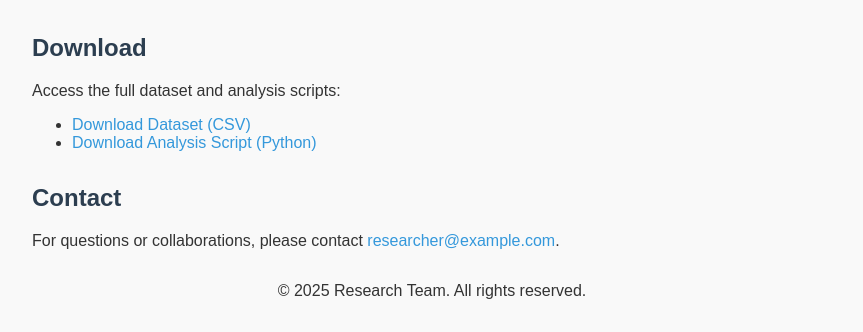
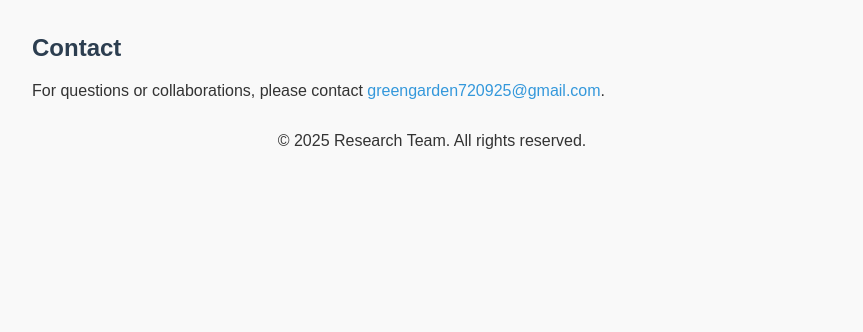
Before and after one commit to greengarden0925/COVIDWearableDevice, a plain HTML site: page index.html in a window 1280 px wide. Shown: the part 974-1306 px from the top of the page, without its empty margins (208-1071 px from the left). After the commit the page ends 1156 px from the top, so only its background shows below. Drawn offline with Linux system fonts and the light colour scheme.

Commit message:
Update index.html

```diff
--- a/index.html
+++ b/index.html
@@ -50,16 +50,8 @@
       <iframe src="Thematic%20plot%20for%20supplementary/2023-06-15thematic%20analysis%20plot.html" width="100%" height="600" style="border: none;" title="Interactive Data Chart"></iframe>
     </section>
     <section>
-      <h2>Download</h2>
-      <p>Access the full dataset and analysis scripts:</p>
-      <ul>
-        <li><a href="data/dataset.csv" download>Download Dataset (CSV)</a></li>
-        <li><a href="scripts/analysis.py" download>Download Analysis Script (Python)</a></li>
-      </ul>
-    </section>
-    <section>
       <h2>Contact</h2>
-      <p>For questions or collaborations, please contact <a href="mailto:researcher@example.com">researcher@example.com</a>.</p>
+      <p>For questions or collaborations, please contact <a href="mailto:greengarden720925@gmail.com">greengarden720925@gmail.com</a>.</p>
     </section>
   </main>
   <footer>
```
